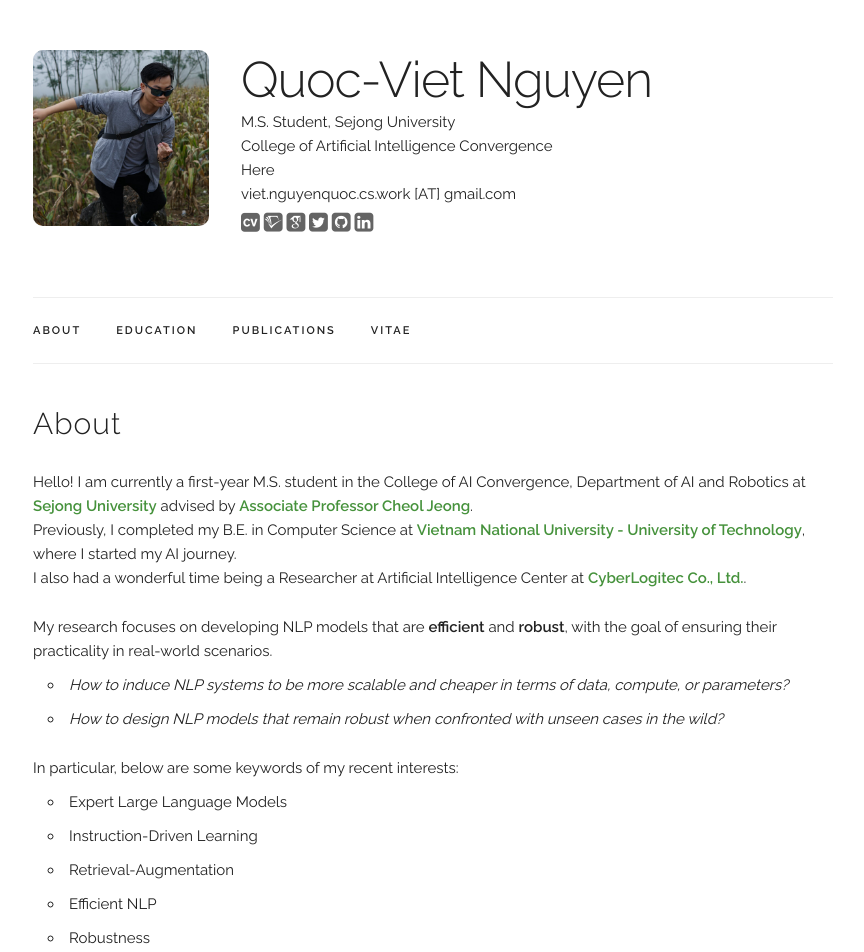
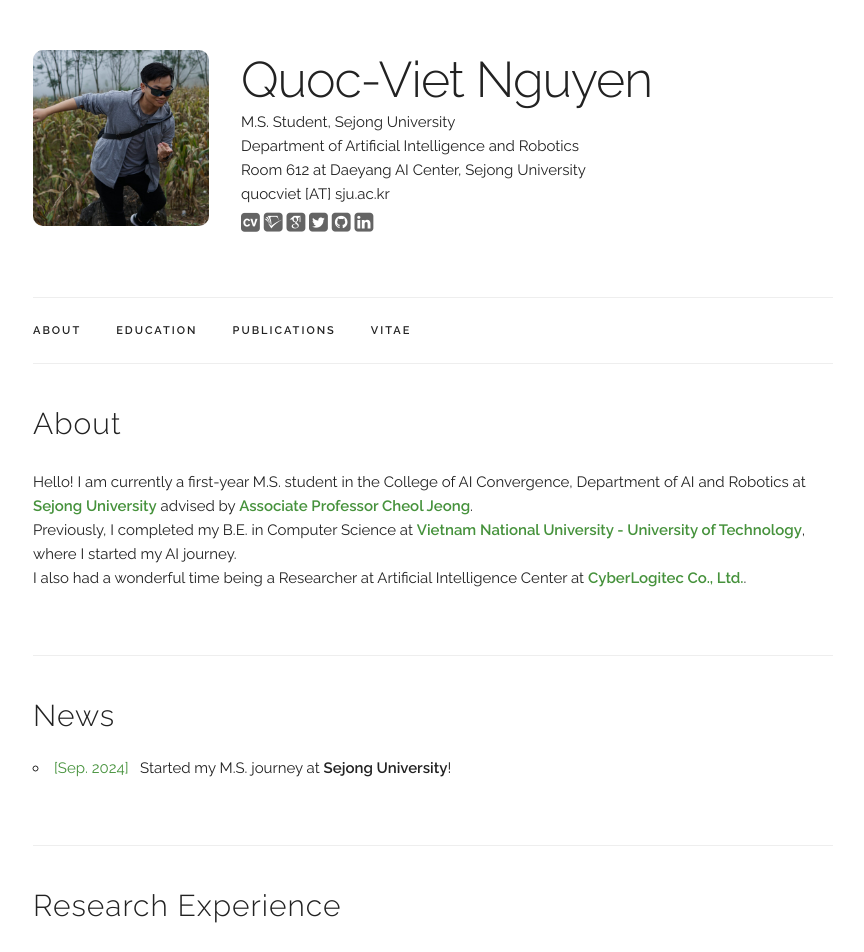
Before and after one commit to visiondrag/visiondrag.github.io, a Jekyll site: the page built from index.html, in a window 1280 px wide and 1400 px high. Shown: the top 952 px of the window, without its empty margins (207-1071 px from the left). Built offline with Jekyll 4.4.1, drawn with Linux system fonts in a browser that asks for light colours; some web fonts are replaced.

Commit message:
Config the information

```diff
--- a/_data/main_info.yaml
+++ b/_data/main_info.yaml
@@ -1,8 +1,8 @@
 name: "Quoc-Viet Nguyen"
 title: "M.S. Student, Sejong University"
-dept: "College of Artificial Intelligence Convergence"
-office: "Here"
-email: "viet.nguyenquoc.cs.work [AT] gmail.com"
+dept: "Department of Artificial Intelligence and Robotics"
+office: "Room 612 at Daeyang AI Center, Sejong University"
+email: "quocviet [AT] sju.ac.kr"
 profile_pic: "/assets/profile-pics/profile-img.jpg"
 twitter: "https://twitter.com"
 cv: "assets/cv/CV.pdf"
--- a/index.html
+++ b/index.html
@@ -10,7 +10,7 @@
       Previously, I completed my B.E. in Computer Science at <a href="https://hcmut.edu.vn/en">Vietnam National University - University of Technology</a>, where I started my AI journey. <br />
       I also had a wonderful time being a Researcher at Artificial Intelligence Center at <a href="https://www.cyberlogitec.com.vn/">CyberLogitec Co., Ltd.</a>.
     </p>
-    <p>
+    <!-- <p>
       My research focuses on developing NLP models that are <b>efficient</b> and <b>robust</b>, with the goal of ensuring their practicality in real-world scenarios.
     </p>
     <ul style="margin-left: 1em; margin-top: -1em;">
@@ -40,7 +40,7 @@
       <li>
         Robustness
       </li>
-    </ul>
+    </ul> -->
   </p>
 </div>
 
```
